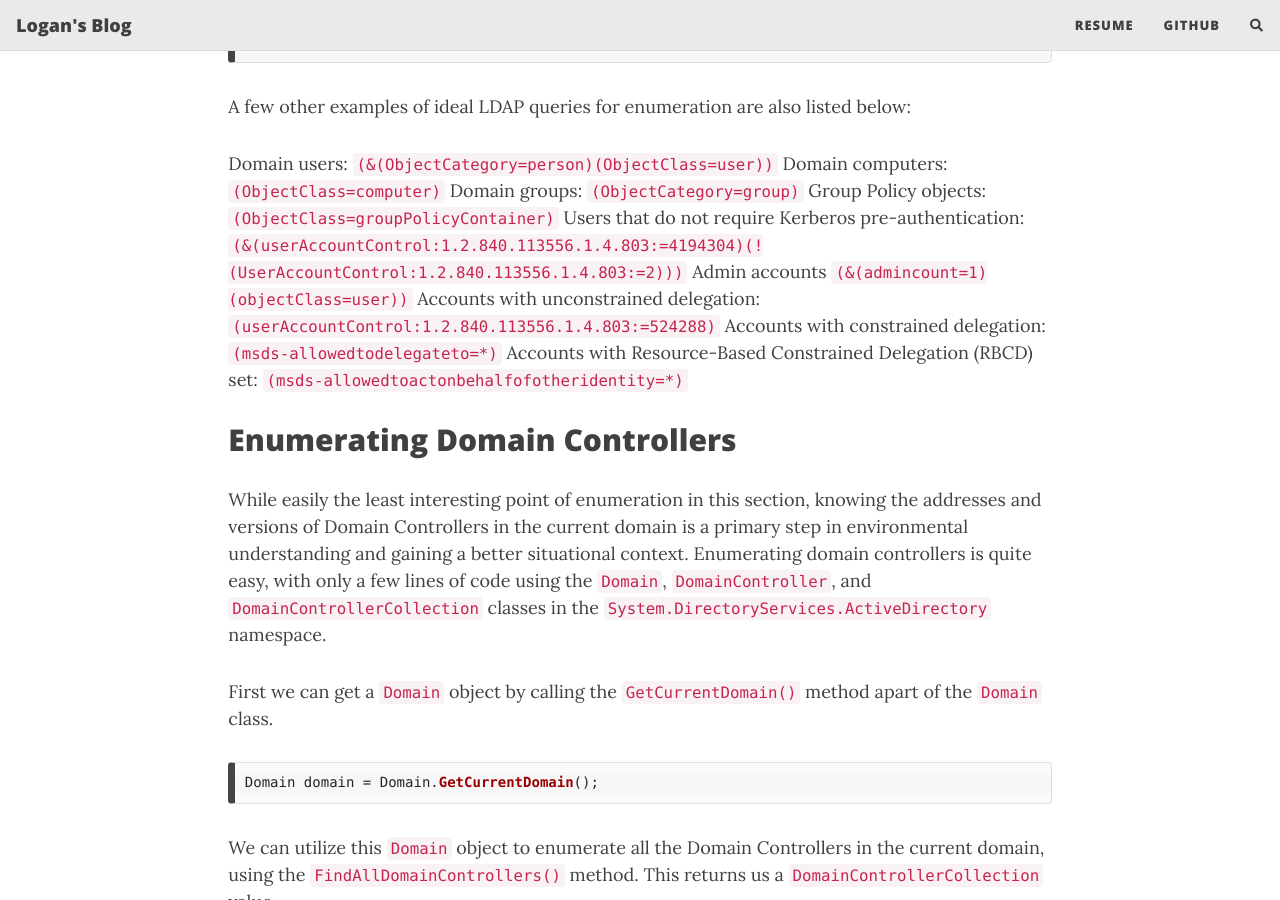
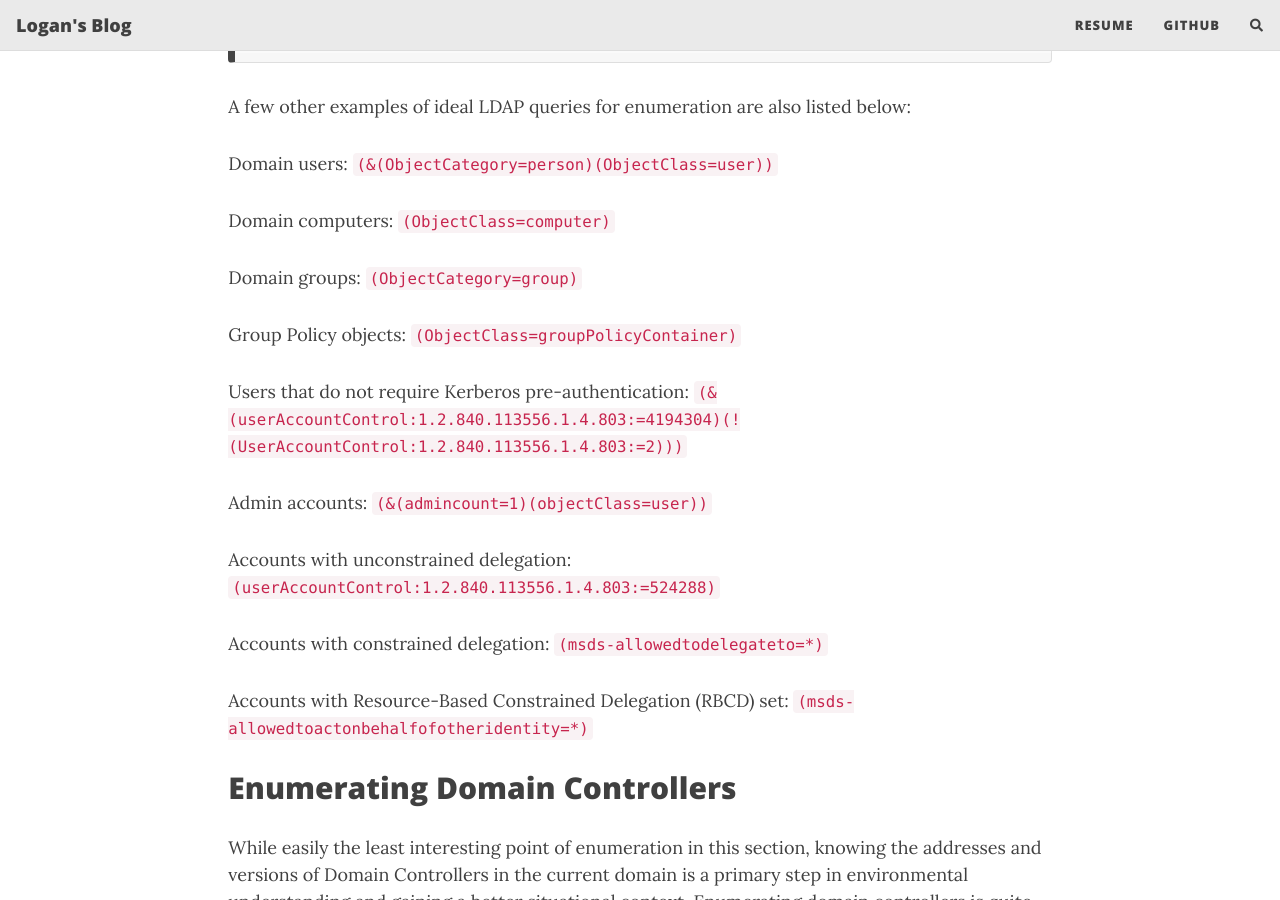
Before and after one commit to logangoins/logangoins.github.io, a Jekyll site: the page built from _posts/2024-9-30-dotnet-AD.md, in a window 1280 px wide and 900 px high, scrolled down 3991 px. Built offline with Jekyll 4.4.1, drawn with Linux system fonts in a browser that asks for light colours; nearby versions of some CDN libraries; comment, search, counter and statistics services are not loaded.

Commit message:
Attempt to fix extra ldap query formatting

```diff
--- a/_posts/2024-9-30-dotnet-AD.md
+++ b/_posts/2024-9-30-dotnet-AD.md
@@ -88,13 +88,21 @@ foreach (SearchResult sr in results)
 A few other examples of ideal LDAP queries for enumeration are also listed below:
 
 Domain users: `(&(ObjectCategory=person)(ObjectClass=user))`
+
 Domain computers: `(ObjectClass=computer)`
+
 Domain groups: `(ObjectCategory=group)`
+
 Group Policy objects: `(ObjectClass=groupPolicyContainer)`
+
 Users that do not require Kerberos pre-authentication: `(&(userAccountControl:1.2.840.113556.1.4.803:=4194304)(!(UserAccountControl:1.2.840.113556.1.4.803:=2)))`
-Admin accounts `(&(admincount=1)(objectClass=user))`
+
+Admin accounts: `(&(admincount=1)(objectClass=user))`
+
 Accounts with unconstrained delegation: `(userAccountControl:1.2.840.113556.1.4.803:=524288)`
+
 Accounts with constrained delegation: `(msds-allowedtodelegateto=*)`
+
 Accounts with Resource-Based Constrained Delegation (RBCD) set: `(msds-allowedtoactonbehalfofotheridentity=*)`
 
 ## Enumerating Domain Controllers
```
